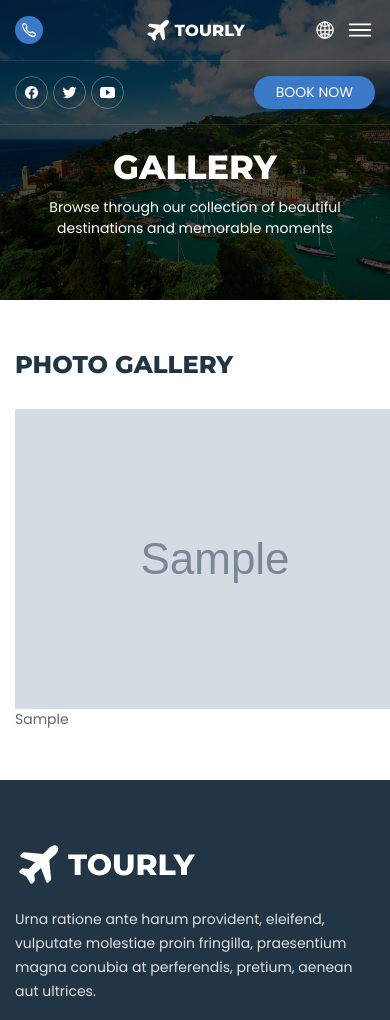
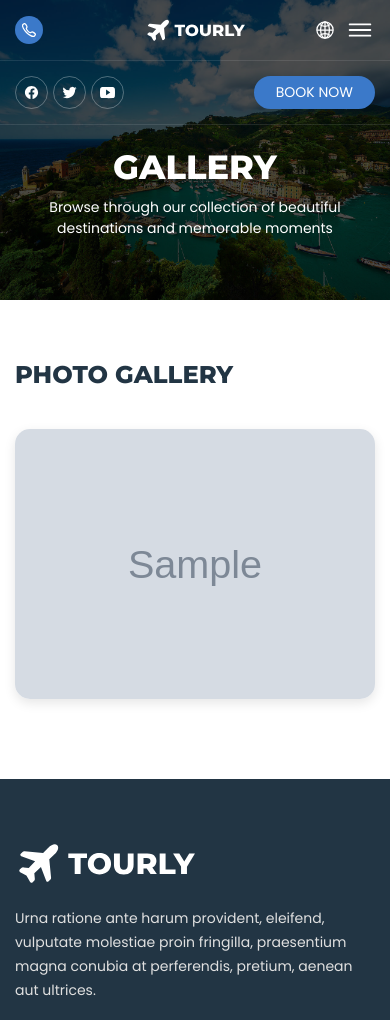
Before and after one commit to urolovforever/travel-site, a Django app: page /en/gallery/ in a window 390 px wide; the page is wider, and only the part inside the window is pictured. Shown: the top 1020 px of that part. Run offline with Django 4.2, Linux system fonts and the light colour scheme; tables that the repository leaves empty hold one stand-in row (values such as "Sample post"); grey boxes marked "Sample" are stand-in pictures.

Commit message:
Enhance gallery page with modern masonry layout and effects
- Implemented responsive masonry layout using CSS column-count
- Added smooth fade-in animations on page load with staggered delays
- Added hover effects: zoom on images and slide-up overlay with captions
- Implemented lazy-loading for better performance
- Ensured responsive design across all breakpoints (1-4 columns)
- Maintained consistency with existing design patterns and color scheme

```diff
--- a/static/css/style.css
+++ b/static/css/style.css
@@ -880,6 +880,146 @@ address {
 
 
 /*-----------------------------------*\
+ * #GALLERY
+\*-----------------------------------*/
+
+.gallery-section {
+  padding: var(--section-padding) 0;
+}
+
+.gallery-masonry {
+  column-count: 1;
+  column-gap: 20px;
+  margin-top: 40px;
+}
+
+.gallery-item {
+  break-inside: avoid;
+  margin-bottom: 20px;
+  opacity: 0;
+  animation: fadeInUp 0.6s ease-out forwards;
+}
+
+@keyframes fadeInUp {
+  from {
+    opacity: 0;
+    transform: translateY(30px);
+  }
+  to {
+    opacity: 1;
+    transform: translateY(0);
+  }
+}
+
+.gallery-item:nth-child(1) { animation-delay: 0.1s; }
+.gallery-item:nth-child(2) { animation-delay: 0.2s; }
+.gallery-item:nth-child(3) { animation-delay: 0.3s; }
+.gallery-item:nth-child(4) { animation-delay: 0.4s; }
+.gallery-item:nth-child(5) { animation-delay: 0.5s; }
+.gallery-item:nth-child(6) { animation-delay: 0.6s; }
+.gallery-item:nth-child(n+7) { animation-delay: 0.7s; }
+
+.gallery-card {
+  position: relative;
+  border-radius: var(--radius-15);
+  overflow: hidden;
+  box-shadow: 0 4px 12px hsla(0, 0%, 0%, 0.1);
+  cursor: pointer;
+  transition: all 0.4s cubic-bezier(0.4, 0, 0.2, 1);
+}
+
+.gallery-card:hover {
+  transform: translateY(-8px);
+  box-shadow: 0 12px 30px hsla(0, 0%, 0%, 0.2);
+}
+
+.gallery-img {
+  width: 100%;
+  height: auto;
+  display: block;
+  transition: transform 0.6s cubic-bezier(0.4, 0, 0.2, 1);
+}
+
+.gallery-card:hover .gallery-img {
+  transform: scale(1.1);
+}
+
+.gallery-overlay {
+  position: absolute;
+  bottom: 0;
+  left: 0;
+  right: 0;
+  background: linear-gradient(to top, hsla(0, 0%, 0%, 0.85), transparent);
+  padding: 25px 20px 20px;
+  opacity: 0;
+  transform: translateY(20px);
+  transition: all 0.4s cubic-bezier(0.4, 0, 0.2, 1);
+}
+
+.gallery-card:hover .gallery-overlay {
+  opacity: 1;
+  transform: translateY(0);
+}
+
+.gallery-caption {
+  color: var(--white);
+  font-family: var(--ff-poppins);
+  font-size: var(--fs-5);
+  font-weight: var(--fw-500);
+  line-height: 1.6;
+  margin: 0;
+}
+
+.no-images-text {
+  color: var(--spanish-gray);
+  font-size: var(--fs-4);
+  text-align: center;
+  padding: 40px 0;
+}
+
+.gallery-pagination {
+  margin-top: 50px;
+}
+
+.gallery-pagination .pagination {
+  display: flex;
+  gap: 10px;
+  list-style: none;
+}
+
+.gallery-pagination .page-item {
+  display: inline-block;
+}
+
+.gallery-pagination .page-link {
+  display: inline-block;
+  padding: 12px 20px;
+  background: var(--cultured);
+  color: var(--oxford-blue);
+  font-family: var(--ff-poppins);
+  font-size: var(--fs-5);
+  font-weight: var(--fw-600);
+  border-radius: var(--radius-15);
+  transition: var(--transition);
+  border: 2px solid transparent;
+}
+
+.gallery-pagination .page-link:hover {
+  background: var(--bright-navy-blue);
+  color: var(--white);
+  transform: translateY(-2px);
+}
+
+.gallery-pagination .page-item.active .page-link {
+  background: var(--bright-navy-blue);
+  color: var(--white);
+  border-color: var(--bright-navy-blue);
+}
+
+
+
+
+/*-----------------------------------*\
  * #MEDIA QUERIES
 \*-----------------------------------*/
 
@@ -910,6 +1050,15 @@ address {
   .section-text { margin-bottom: 40px; }
 
   .card-text { --fs-5: 15px; }
+
+  /**
+   * GALLERY
+   */
+
+  .gallery-masonry {
+    column-count: 2;
+    column-gap: 25px;
+  }
 
 
 
@@ -1148,6 +1297,21 @@ address {
 
   .footer-form .btn { width: max-content; }
 
+
+
+  /**
+   * GALLERY
+   */
+
+  .gallery-masonry {
+    column-count: 3;
+    column-gap: 30px;
+  }
+
+  .gallery-item {
+    margin-bottom: 30px;
+  }
+
 }
 
 
@@ -1290,6 +1454,16 @@ address {
 
   .footer-form .btn { width: 100%; }
 
+
+
+  /**
+   * GALLERY
+   */
+
+  .gallery-masonry {
+    column-count: 3;
+  }
+
 }
 
 
@@ -1324,4 +1498,14 @@ address {
 
   .container { max-width: 1180px; }
 
+
+
+  /**
+   * GALLERY
+   */
+
+  .gallery-masonry {
+    column-count: 4;
+  }
+
 }
--- a/templates/tour/gallery.html
+++ b/templates/tour/gallery.html
@@ -17,30 +17,34 @@
   </div>
 </section>
 
-<section class="section" style="padding: 50px 0;">
+<section class="section gallery-section">
   <div class="container">
     <h2 class="h2 section-title">{% trans "Photo Gallery" %}</h2>
 
-    <div class="row g-3" style="margin-top: 30px;">
+    <div class="gallery-masonry">
       {% for image in images %}
-        <div class="col-md-4 col-sm-6">
-          <div class="card">
-            <img src="{{ image.image.url }}" class="card-img-top" alt="{{ image.caption }}" style="height: 300px; object-fit: cover;">
+        <div class="gallery-item">
+          <div class="gallery-card">
+            <img
+              src="{{ image.image.url }}"
+              alt="{{ image.caption }}"
+              loading="lazy"
+              class="gallery-img">
             {% if image.caption %}
-              <div class="card-body">
-                <p class="card-text">{{ image.caption }}</p>
+              <div class="gallery-overlay">
+                <p class="gallery-caption">{{ image.caption }}</p>
               </div>
             {% endif %}
           </div>
         </div>
       {% empty %}
-        <p>{% trans "No images in gallery yet." %}</p>
+        <p class="no-images-text">{% trans "No images in gallery yet." %}</p>
       {% endfor %}
     </div>
 
     <!-- Pagination -->
     {% if is_paginated %}
-      <nav aria-label="Page navigation" class="mt-4">
+      <nav aria-label="Page navigation" class="gallery-pagination">
         <ul class="pagination justify-content-center">
           {% if page_obj.has_previous %}
             <li class="page-item"><a class="page-link" href="?page={{ page_obj.previous_page_number }}">{% trans "Previous" %}</a></li>
```
